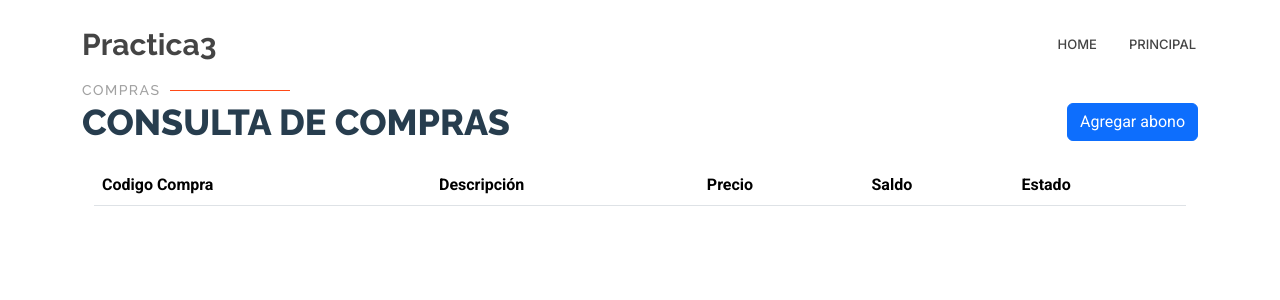
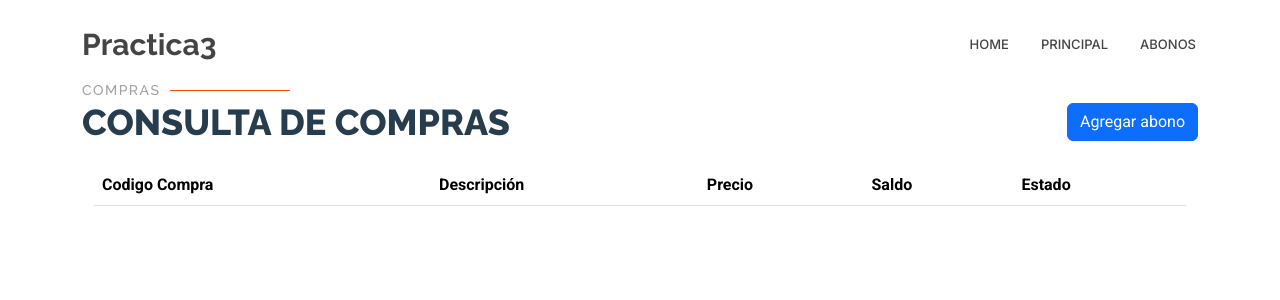
Before and after one commit to IgnacioVargasMendoza/PlataformaPagos, a PHP site: page /View/principal.php in a window 1280 px wide. Shown: the top 300 px of the page. Run offline with PHP 8.4, Linux system fonts and the light colour scheme; lists and menus that the app fills with data are empty.

Commit message:
Update layOutInterno.php

```diff
--- a/View/layOutInterno.php
+++ b/View/layOutInterno.php
@@ -33,6 +33,7 @@ function NavBar(){
                 <ul>
                     <li><a href="../View/home.php">Home</a></li>
                     <li><a href="../View/principal.php">Principal</a></li>
+                    <li><a href="../View/abonos.php">Abonos</a></li>
                 </ul>
         <i class="mobile-nav-toggle d-xl-none bi bi-list"></i>
       </nav>';
```
